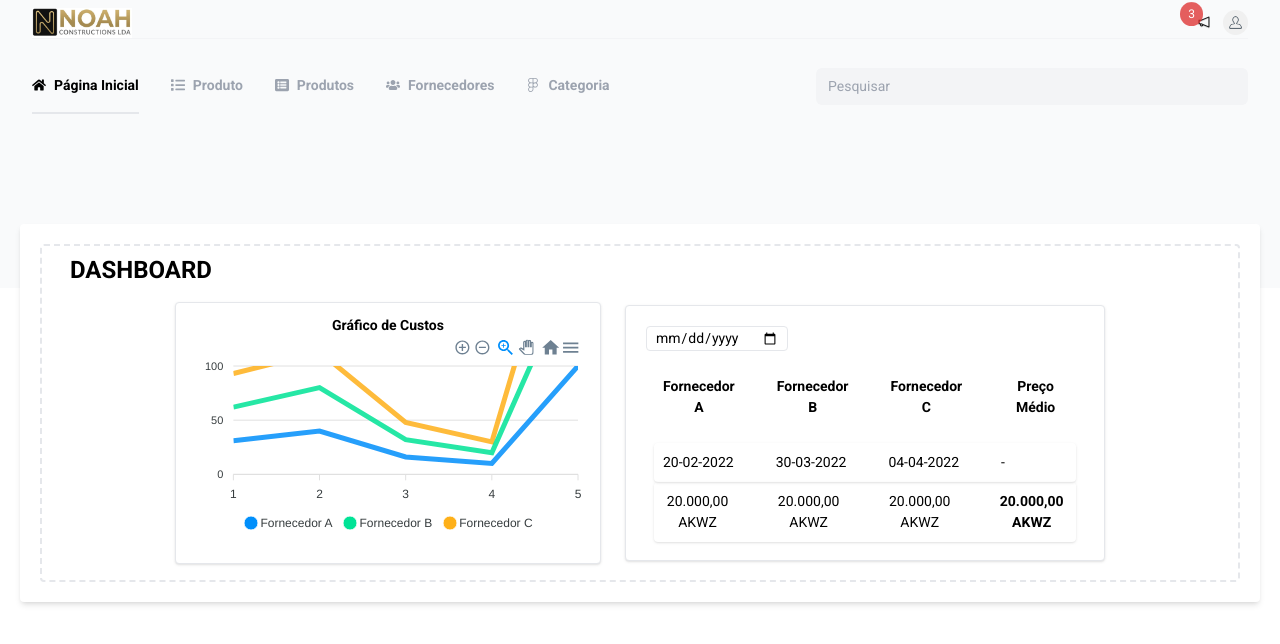
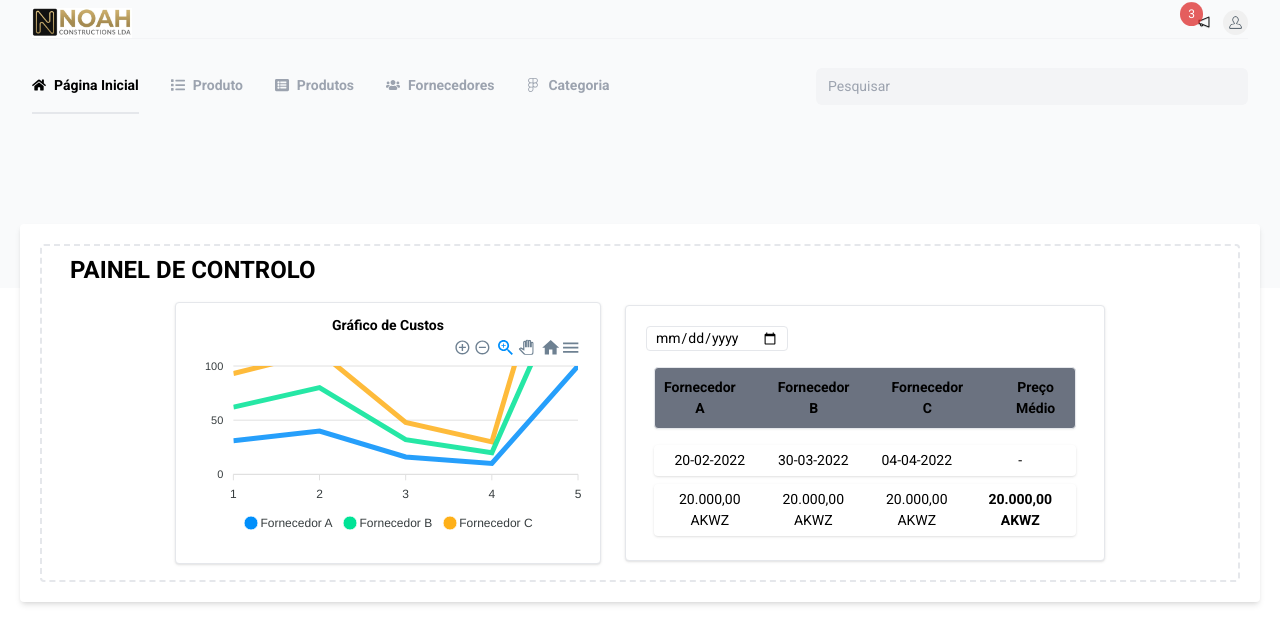
Before and after one commit to JairoDosSantos/gestao-custo-noah, a Next.js app: page /home in a window 1280 px wide. Shown: the top 644 px of the page. Built offline with nearby package versions, Linux system fonts and the light colour scheme.

Commit message:
Alteração do título do painel de controlo e melhoria na tabela do painel de controlo

```diff
--- a/src/pages/home.tsx
+++ b/src/pages/home.tsx
@@ -62,13 +62,13 @@ const Home = () => {
     return (
         <div className='-mt-20 px-5 py-4 flex gap-3'>
             <Head>
-                <title>Página Inicial</title>
+                <title>Painel de controlo</title>
             </Head>
             <div className='bg-white  w-full p-5 rounded shadow-md max-h-96 overflow-auto overflow-hide-scroll-bar print:shadow-none'>
                 <div className=' border-2 border-dashed rounded px-5 min-h-full text-center print:border-0'>
                     <div className='flex justify-between items-center w-[720px] p-2'>
 
-                        <h1 className='text-2xl font-bold'>DASHBOARD</h1>
+                        <h1 className='text-2xl font-bold'>PAINEL DE CONTROLO</h1>
                     </div>
                     <div className='flex gap-6 flex-wrap items-center justify-center mb-4 mt-2'>
 
@@ -91,25 +91,25 @@ const Home = () => {
                             <div>
                                 <table className='p-2 flex flex-col gap-2'>
                                     <thead className=''>
-                                        <tr className='p-2 my-2 flex gap-10'>
-                                            <th>Fornecedor A</th>
-                                            <th>Fornecedor B</th>
-                                            <th>Fornecedor C</th>
-                                            <th>Preço Médio</th>
+                                        <tr className=' p-2 my-2 flex gap-10 text-center border shadow-sm rounded bg-gray-500 '>
+                                            <th className='w-1/4'>Fornecedor A</th>
+                                            <th className='w-1/4'>Fornecedor B</th>
+                                            <th className='w-1/4'>Fornecedor C</th>
+                                            <th className='w-1/4'>Preço Médio</th>
                                         </tr>
                                     </thead>
-                                    <tbody className=''>
-                                        <tr className='flex shadow rounded space-x-10 p-2'>
-                                            <td>20-02-2022</td>
-                                            <td>30-03-2022</td>
-                                            <td>04-04-2022</td>
-                                            <td>-</td>
+                                    <tbody className='flex flex-col gap-2'>
+                                        <tr className='flex shadow rounded p-1'>
+                                            <td className='w-1/4 flex justify-center items-center'>20-02-2022</td>
+                                            <td className='w-1/4 flex justify-center items-center'>30-03-2022</td>
+                                            <td className='w-1/4 flex justify-center items-center'>04-04-2022</td>
+                                            <td className='w-1/4 flex justify-center items-center'>-</td>
                                         </tr>
-                                        <tr className='flex shadow rounded space-x-10 p-2'>
-                                            <td>20.000,00 AKWZ</td>
-                                            <td>20.000,00 AKWZ</td>
-                                            <td>20.000,00 AKWZ</td>
-                                            <td className='font-bold'>20.000,00 AKWZ</td>
+                                        <tr className='flex shadow rounded p-1'>
+                                            <td className='w-1/4 flex justify-center items-center'>20.000,00 AKWZ</td>
+                                            <td className='w-1/4 flex justify-center items-center'>20.000,00 AKWZ</td>
+                                            <td className='w-1/4 flex justify-center items-center'>20.000,00 AKWZ</td>
+                                            <td className='w-1/4 flex justify-center items-center font-bold'>20.000,00 AKWZ</td>
                                         </tr>
 
                                     </tbody>
```
